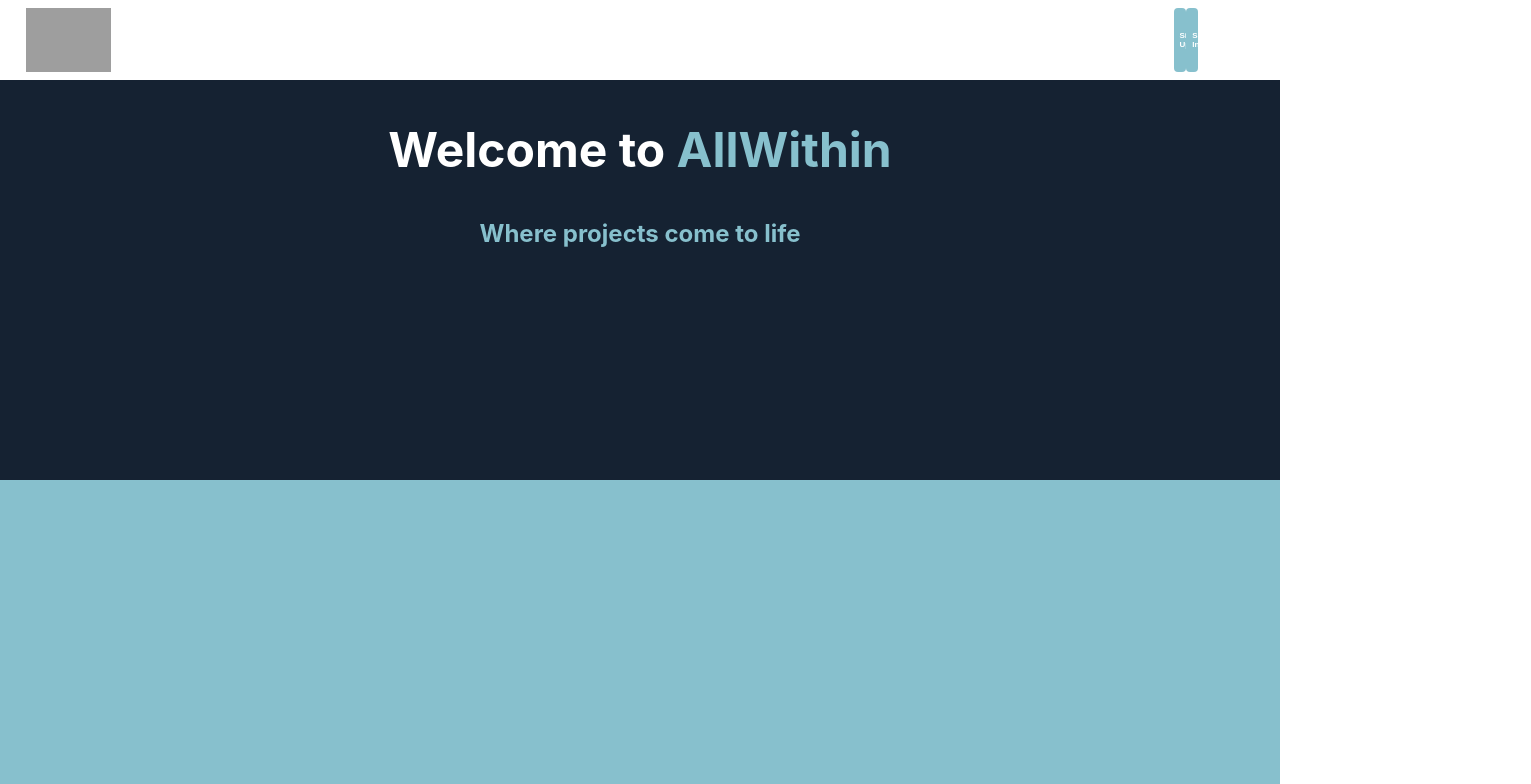
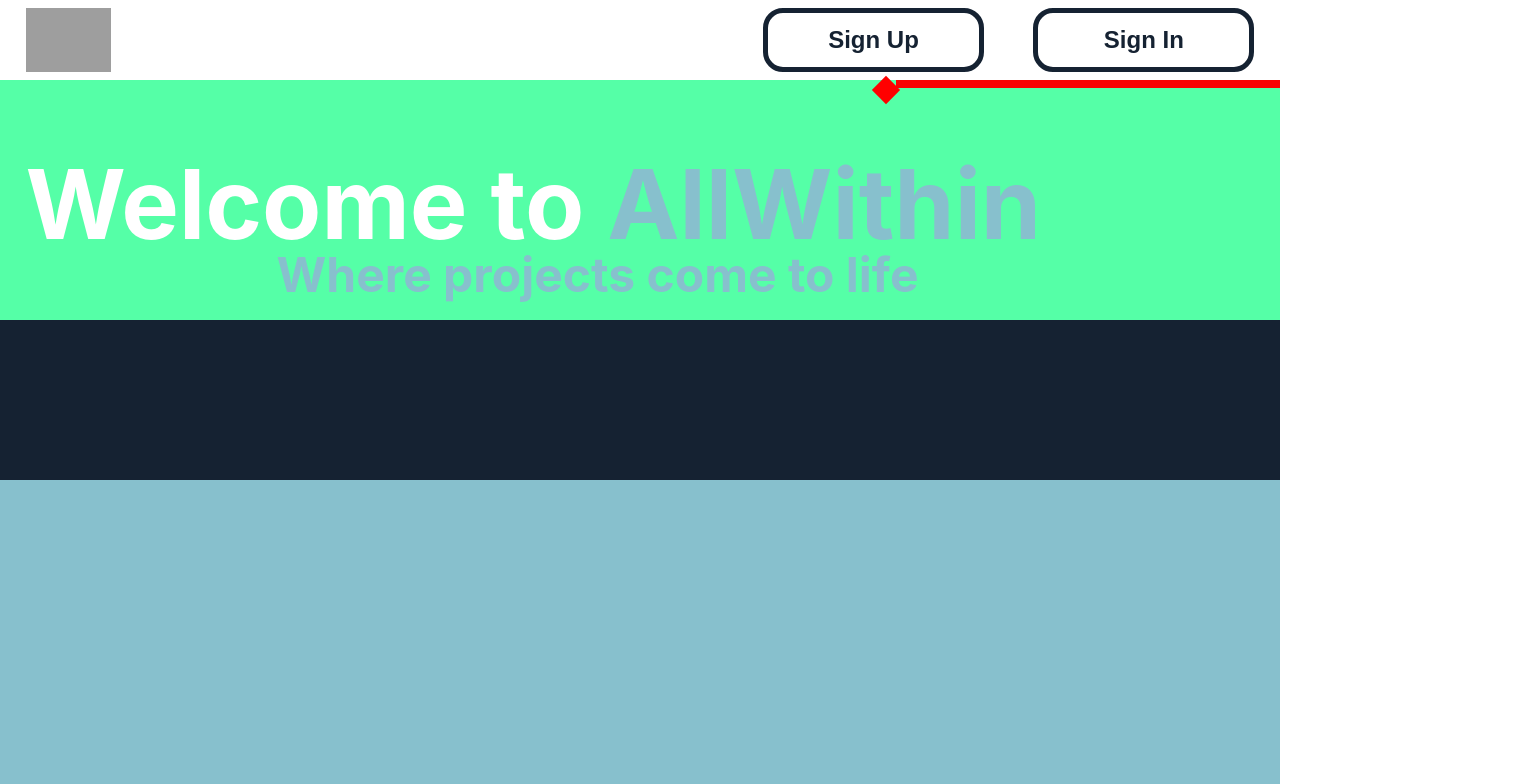
Before and after one commit to CFraissinet/frontend_Allwithin, a Next.js app: page / in a window 1280 px wide. Shown: the top 784 px of the page, 1531 px wide, since content can reach past the window. Built offline with nearby package versions, Linux system fonts and the light colour scheme; grey boxes are pictures that could not be loaded.

Commit message:
Diamond Line creation, line with a square at the end

```diff
--- a/components/Home.js
+++ b/components/Home.js
@@ -13,10 +13,11 @@ function Home() {
                 <button className={styles.button}>Sign In</button>
             </div>
         </div>
-        <h1 className={styles.title}>
-            Welcome to <span className={styles.highlight}>AllWithin</span>
-        </h1>
-        <h2 className={styles.subtitle}>Where projects come to life</h2>
+          <div className={styles.titles}>
+          <h1 className={styles.title}> Welcome to <span className={styles.highlight}>AllWithin</span> </h1>
+            <h2 className={styles.subtitle}>Where projects come to life</h2>
+            <div className={styles.lineDiamond}></div>
+          </div>
     </div>
     <div className={styles.backgroundBottom}></div>
 </div>
--- a/styles/Home.module.css
+++ b/styles/Home.module.css
@@ -23,33 +23,59 @@
   height: 8vh; /* Adjust this as per your logo's aspect ratio */
 }
 
+/* the positioning div that includes the 2 buttons */
 .buttons {
   display: flex;
-  gap: 1%;
+  gap: 10%;
+  width: 40%;
+  height: 80%;
+  justify-content: flex-end;
+
 }
 
 .button {
-  width: 10%;
-  height: 8vh;
-  font-size: 1vh;
+  width: 232px;
+  height: 100%;
+  font-size: 24px;
   font-weight: 600;
-  border: none;
-  border-radius: 0.5vh;
-  color: #fff;
-  background-color: #87C0CD;
+  border: solid 5px #152232;
+  border-radius: 20px;
+  color: #152232;
+  background-color: #ffffff;
   cursor: pointer;
 }
 
 .button:hover {
-  background-color: #0056b3;
+  background-color: #87C0CD;
+  color: #ffffff;
+  transition: 0.2s;
+
 }
-
+.headerPositioning{
+  display: flex;
+  flex-direction: row;
+  justify-content: flex-start;
+  align-items: center;
+  width: 100%;
+  height: 100%;
+  background-color: #1879f0;
+}
+.titles {
+  display: flex;
+  flex-direction: column;
+  width: 100%;
+  background-color: rgb(85, 255, 167);
+  height: 50%;
+  align-items: flex-start; /* Align text to the left */
+  padding-left: 2%; /* Add some padding on the left */
+  position: relative; /* Add relative positioning to allow absolute positioning of children */
+}
 .title {
-  font-size: 6vh;
-  width: 60%;
+  font-size: 96.82px;
+  width: 100%; /* Take the full width */
   color: #FFFFFF;
-  text-align: center;
-  margin: 5vh auto;
+  text-align: left; /* Align text to the left */
+  margin-bottom: 1vh; /* Decrease the margin to reduce space between h1 and h2 */
 }
 
 .highlight {
@@ -57,12 +83,33 @@
 }
 
 .subtitle {
-  font-size: 3vh;
-  width: 40%;
+  font-size: 48px;
+  width: 100%; /* Take the full width */
   color: #87C0CD;
-  text-align: center;
-  margin: 3vh auto;
+  margin-left: 20%;
+  margin-top: -2%; /* Remove margin at the top to reduce space between h1 and h2 */
 }
+/* styles/Home.module.css */
+
+.lineDiamond {
+  position: absolute; /* Position the line absolutely within .titles */
+  right: 0; /* Position it on the far right */
+  align-items: center;
+  width: 30%;
+  height: 8px;
+  background-color: #f90303;
+}
+
+.lineDiamond::before {
+  content: '';
+  position: absolute;
+  left: -20px; /* Adjust this value to position the diamond correctly */
+  width: 20px;
+  height: 20px;
+  background-color: #ff0000;
+  transform: rotate(45deg);
+}
+
 
 .backgroundTop {
   width: 100%;
```
